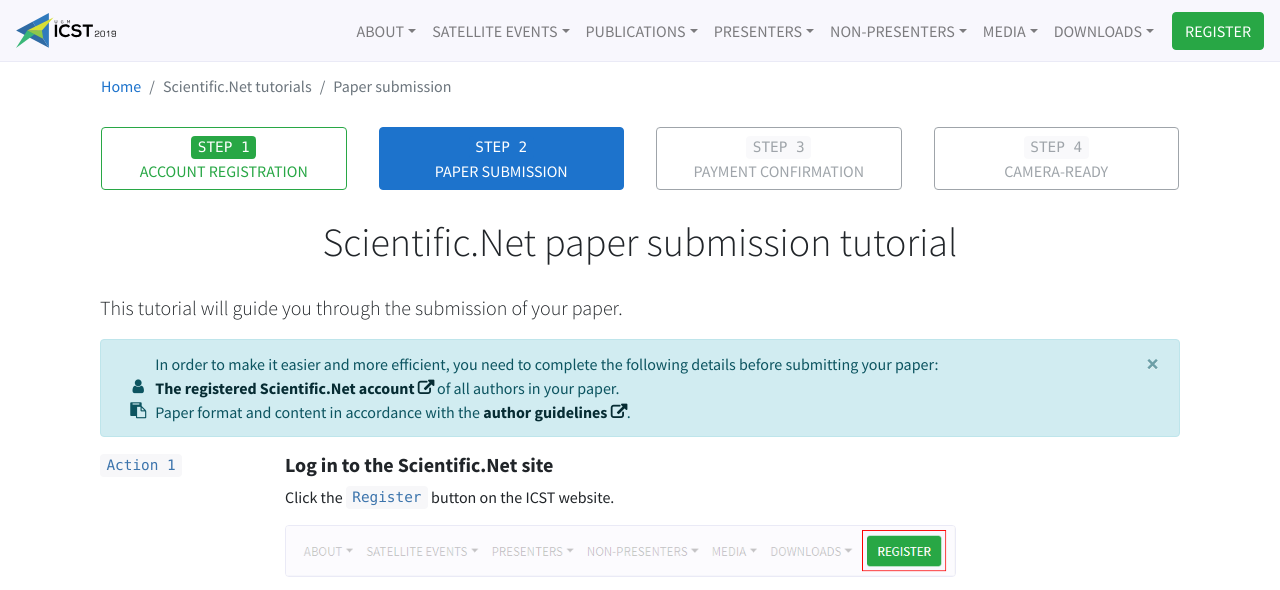
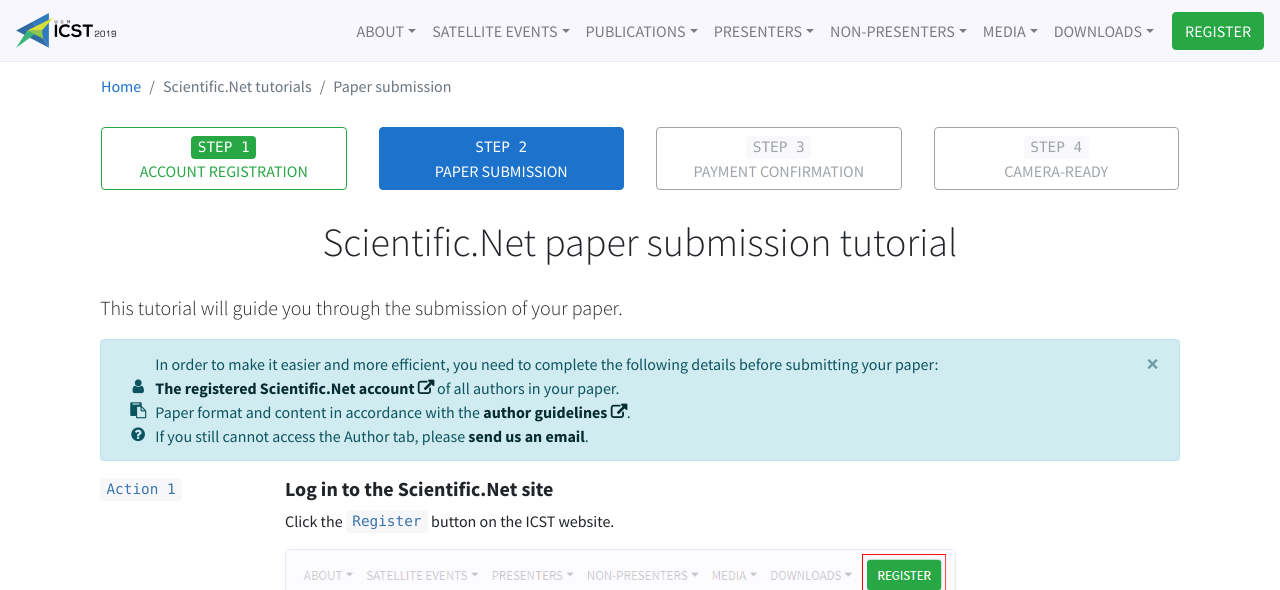
Before and after one commit to bppugm/icst-2019, a plain HTML site: page article/tutorial-scientificnet-paper-submission.html in a window 1280 px wide. Shown: the top 590 px of the page. Drawn offline with nearby package versions, Linux system fonts and the light colour scheme.

Commit message:
add support's mail

```diff
--- a/article/tutorial-scientificnet-paper-submission.html
+++ b/article/tutorial-scientificnet-paper-submission.html
@@ -266,6 +266,7 @@
       <li>In order to make it easier and more efficient, you need to complete the following details before submitting your paper:</li>
       <li><i class="fa fa-user fa-li" aria-hidden="true"></i><a target="_blank" href="https://www.scientific.net/account/login?" class="alert-link">The registered Scientific.Net account <i class="fa fa-external-link alert-link"></i></a> of all authors in your paper.</li>
       <li><i class="fa fa-clipboard fa-li" aria-hidden="true"></i> Paper format and content in accordance with the <a href="author-guidelines.html" class="alert-link">author guidelines <i class="fa fa-external-link alert-link"></i></a>.</li>
+      <li><i class="fa fa-question-circle fa-li" aria-hidden="true"></i>If you still cannot access the Author tab, please <a href="mailto:tutikdw@ugm.ac.id,roto05@ugm.ac.id?subject=%5BICST2019%5D%20Request%20invitation%20to%20upload%20paper&amp;body=Dear%20committee%2C%0AI%20have%20already%20requested%20the%20invitation%20by%20Google%20Form%20for%20Life%20Sciences%2C%20Materials%2C%20and%20Applied%20Chemistry%20Symposium%20and%20still%20cannot%20access%20the%20author%20tab.%20Could%20you%20invite%20me%20to%20access%20the%20Scientific.Net%20page%3F%0AThank%20you" class="alert-link">send us an email</a>.</li>
     </ul>
   </div>
 
```
